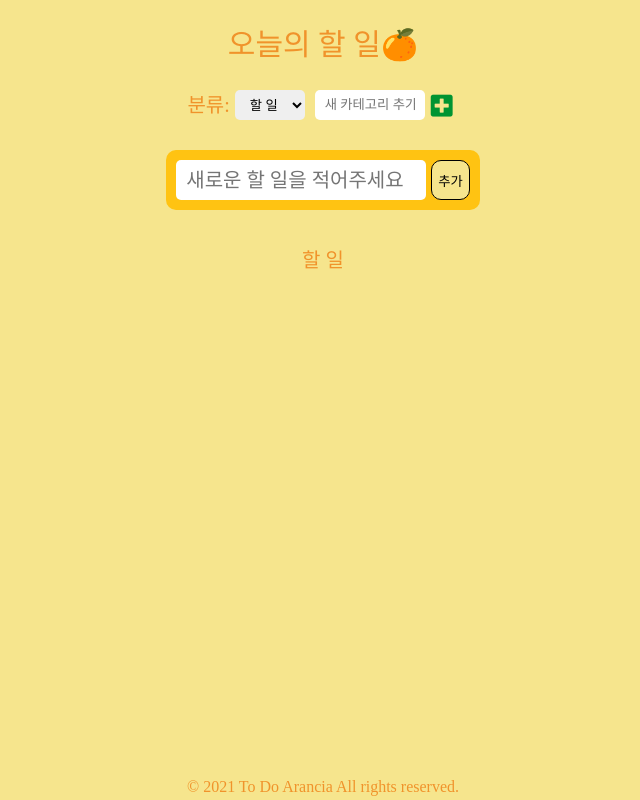
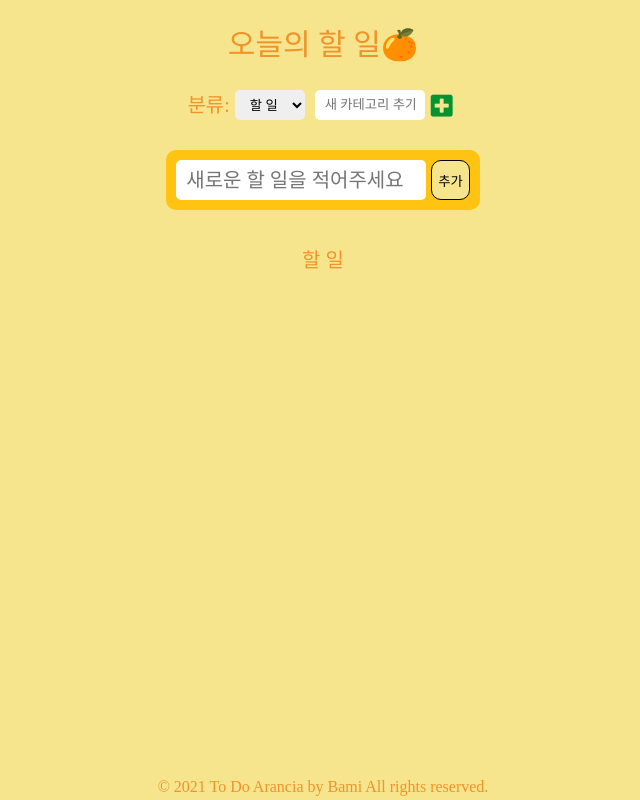
Before and after one commit to bamichoi/todo, a React (Create React App) app: page / in a window 1280 px wide. Shown: the whole page, without its empty margins (317-957 px from the left). Built offline with nearby package versions, Linux system fonts and the light colour scheme; a web font is replaced by a local one.

Commit message:
update readme

```diff
--- a/src/Components/ToDoList.tsx
+++ b/src/Components/ToDoList.tsx
@@ -1,4 +1,10 @@
-import { Categories, categoryState, customCategoryState, toDoSelector, toDoState } from "atom";
+import {
+  Categories,
+  categoryState,
+  customCategoryState,
+  toDoSelector,
+  toDoState,
+} from "atom";
 import React, { useEffect, useState } from "react";
 import CreateToDo from "./CreateToDo";
 import { selector, useRecoilState, useRecoilValue } from "recoil";
@@ -7,51 +13,47 @@ import CreateCategory from "./CreateCategory";
 import styled from "styled-components";
 
 const Wrapper = styled.div`
-    display:flex;
-    flex-direction:column;
+  display: flex;
+  flex-direction: column;
   align-items: center;
-    height:100%;
+  height: 100%;
 `;
 
 const Title = styled.div`
-    font-size : 30px;
+  font-size: 30px;
   margin-top: 30px;
-    margin-bottom :30px;
-    font-weight:500;
-
+  margin-bottom: 30px;
+  font-weight: 500;
 `;
 
 const CategoryDiv = styled.div`
-    display:flex;
-    justify-content:space-between;
+  display: flex;
+  justify-content: space-between;
   align-self: center;
-    margin-bottom : 30px;
+  margin-bottom: 30px;
 
   div {
-        font-size:20px;
-        height:30px;
-        display:flex;
-        align-items:center;
+    font-size: 20px;
+    height: 30px;
+    display: flex;
+    align-items: center;
   }
   select {
     height: 30px;
     width: 70px;
-        font-family: 'Gaegu', cursive;
-        border:none;
-        border-radius:5px;
+    font-family: "Gaegu", cursive;
+    border: none;
+    border-radius: 5px;
     margin-right: 10px;
     option {
-         text-align:center;
+      text-align: center;
     }
-
-
   }
 `;
 
 const CategoryTitle = styled.h1`
   margin-bottom: 30px;
-    font-size:20px;
-
+  font-size: 20px;
 `;
 
 const Ul = styled.ul`
@@ -59,26 +61,28 @@ const Ul = styled.ul`
   margin-bottom: 50px;
 `;
 const Footer = styled.div`
-    text-align : center;
-    position:fixed;
-    bottom:0;
-    width:100%;
-    padding:5px;
-    background-color: ${props => props.theme.bgColor};
+  text-align: center;
+  position: fixed;
+  bottom: 0;
+  width: 100%;
+  padding: 5px;
+  background-color: ${(props) => props.theme.bgColor};
 `;
 
 function ToDoList() {
-    const allToDos = useRecoilValue(toDoState)
+  const allToDos = useRecoilValue(toDoState);
   const toDos = useRecoilValue(toDoSelector);
-    const customCategories = useRecoilValue(customCategoryState)
-    const [ category, setCategory ] = useRecoilState(categoryState);
-    const onInput = (event:React.FormEvent<HTMLSelectElement>) => {
-        const { currentTarget : { value }} = event;
+  const customCategories = useRecoilValue(customCategoryState);
+  const [category, setCategory] = useRecoilState(categoryState);
+  const onInput = (event: React.FormEvent<HTMLSelectElement>) => {
+    const {
+      currentTarget: { value },
+    } = event;
     setCategory(value as any);
-    }
+  };
   useEffect(() => {
-        localStorage.setItem("TODOS", JSON.stringify(allToDos))
-    }, [allToDos])
+    localStorage.setItem("TODOS", JSON.stringify(allToDos));
+  }, [allToDos]);
   return (
     <>
       <Wrapper>
@@ -89,8 +93,10 @@ function ToDoList() {
             <option value={Categories.TO_DO}>할 일</option>
             <option value={Categories.DOING}>진행 중</option>
             <option value={Categories.DONE}>끝낸 일</option>
-                    {customCategories.map(category => (
-                        <option key={category.id} value={category.title}>{category.title}</option>
+            {customCategories.map((category) => (
+              <option key={category.id} value={category.title}>
+                {category.title}
+              </option>
             ))}
           </select>
           <CreateCategory />
@@ -98,104 +104,14 @@ function ToDoList() {
         <CreateToDo />
         <CategoryTitle>{category}</CategoryTitle>
         <Ul>
-                {toDos.map(toDo => (
-                    <ToDo key={toDo.id} {...toDo}/>
+          {toDos.map((toDo) => (
+            <ToDo key={toDo.id} {...toDo} />
           ))}
         </Ul>
       </Wrapper>
-    <Footer>
-    &copy; 2021 To Do Arancia All rights reserved.
-    </Footer>
+      <Footer>&copy; 2021 To Do Arancia by Bami All rights reserved.</Footer>
     </>
-    )
+  );
 }
 
-export default ToDoList
-
-
-// witout react-hook-form
-/*
-function ToDoList() {
-    const [ toDo, setToDo ] = useState("");
-    const [ todoError, setToDoError ] = useState("");
-    const onChange = (event:React.FormEvent<HTMLInputElement>) => {
-        const {currentTarget : { value } } = event;
-        setToDo(value);
-        setToDoError("");
-    }
-    const onSubmit = (event:React.FormEvent<HTMLFormElement>) => {
-        event.preventDefault();
-        if(toDo.length < 10){
-            setToDoError("To do should be longer")
-        }
-        console.log("submit");
-    }
-    return <div>
-        <form onSubmit={onSubmit}>
-            <input onChange={onChange} value={toDo} placeholder="Write to do" />
-            <button>Add</button>
-            {todoError !== "" ? todoError : null }
-        </form>
-    </div>
-} */
-
-
-// with react-hook-form!
-/*
-interface IForm {
-    toDo: string;
-    password: string;
-    password2: string;
-    extraError?: string;
-}
-
-function ToDoList() {
-    const { register, handleSubmit,
-        formState: { errors }, setError
-    } = useForm<IForm>({
-        defaultValues: {
-            toDo: "Happy Coding"
-        }
-    });
-    const onValid = (data: IForm) => {
-        if (data.password !== data.password2) {
-            setError("password", { message : "Passwords does not match"}, {shouldFocus:true})
-        }
-        //setError("extraError", { message : "server offline"})
-    }
-    console.log(errors)
-    return <div style={{display:"flex", justifyContent:"center",}}>
-        <form onSubmit={handleSubmit(onValid)}>
-            <span>
-                {errors?.toDo?.message}
-            </span>
-            <input {...register("toDo", {
-                required : "To do is required",
-                validate : (value)=> value.includes("pain") ? "no pain allowed" : true,
-                pattern : {
-                    value:/^[A-Za-z0-9._%+-]+@naver.com$/,
-                    message: "only naver.com email allowed"
-                },
-                minLength: {
-                value:5,
-                message:"value is too short!"
-                }
-                })}
-                placeholder="Write to do" />
-            <span>
-                {errors?.password?.message}
-            </span>
-            <input {...register("password", {
-                required : "password is required",
-                minLength : 5
-            },
-            )} placeholder="passowrd" />
-            <input {...register("password2", {
-                required : "password2 is required",
-                minLength : 5
-            },
-            )} placeholder="passowrd2" />
-            <button>Add</button>
-        </form>
-    </div>
-} */
+export default ToDoList;
```
Also changed, not shown: 1 other file (tests, documents, lock files or other folders). Lines whose indentation alone changed are shown as unchanged.
